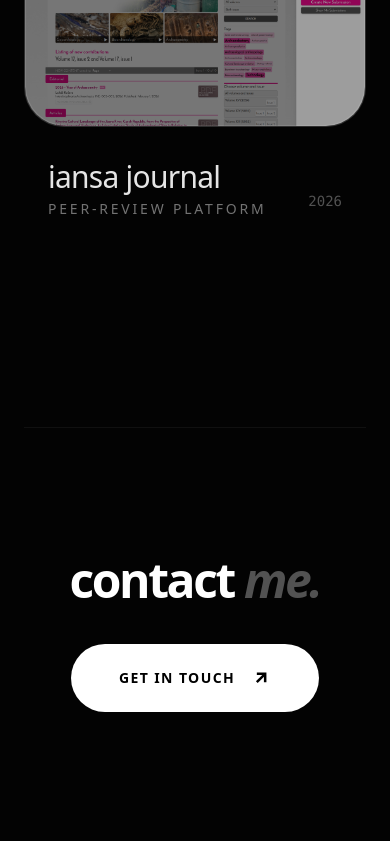
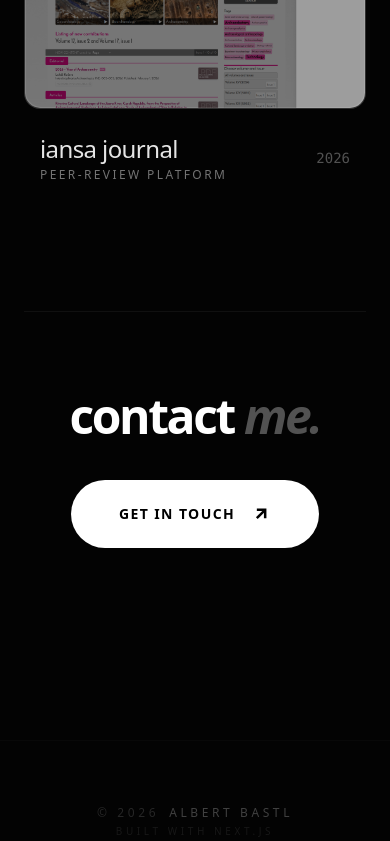
Before and after one commit to albertbastl/Portfolio, a Next.js app: page / in a window 390 px wide. Shown: the part 1156-1997 px from the top of the page. Built offline with nearby package versions, Linux system fonts and the light colour scheme.

Commit message:
UI adjustments for mobile

```diff
--- a/app/page.tsx
+++ b/app/page.tsx
@@ -96,14 +96,14 @@ export default function Portfolio() {
         initial={{ opacity: 0 }}
         animate={{ opacity: 1 }}
         transition={{ delay: 0.5, duration: 1 }}
-        className="w-full max-w-5xl mx-auto px-6 flex items-center gap-6 mb-16 relative"
+        className="w-full max-w-5xl mx-auto px-6 flex items-center gap-6 mb-16 md:mb-20 relative"
       >
         <div className="text-[9px] uppercase tracking-[0.3em] text-neutral-600 whitespace-nowrap font-medium">selected works</div>
         <div className="h-[1px] w-full bg-gradient-to-r from-white/[0.07] to-transparent"></div>
       </motion.div>
 
       {/* WORK SECTION */}
-      <section className="max-w-5xl mx-auto px-6 pb-32 relative">
+      <section className="max-w-5xl mx-auto px-6 pb-20 md:pb-32 relative">
         <div className="flex flex-col gap-24 md:gap-32">
           {PROJECTS.map((project, index) => (
             <motion.a
@@ -117,8 +117,8 @@ export default function Portfolio() {
               transition={{ duration: 0.8, delay: index * 0.1, ease: [0.16, 1, 0.3, 1] }}
               className="group cursor-pointer block"
             >
-              {/* PROJECT CARD WITH HIGH-DEFINITION BORDERS */}
-              <div className="w-full aspect-[16/9] bg-neutral-950 rounded-[2.5rem] mb-8 overflow-hidden border border-white/15 relative flex items-center justify-center transition-all duration-700 group-hover:border-white/30 group-hover:shadow-[0_0_80px_rgba(255,255,255,0.03)]">
+              {/* PROJECT CARD WITH HIGH-DEFINITION BORDERS - Responzivní rohy */}
+              <div className="w-full aspect-[16/9] bg-neutral-950 rounded-2xl md:rounded-[2.5rem] mb-6 overflow-hidden border border-white/15 relative flex items-center justify-center transition-all duration-700 group-hover:border-white/30 group-hover:shadow-[0_0_80px_rgba(255,255,255,0.03)]">
 
                 {/* PROJECT IMAGE */}
                 {project.image && (
@@ -132,39 +132,42 @@ export default function Portfolio() {
                   />
                 )}
 
-                {/* INNER GLASS RING - Toto vytvoří ten 'edge' efekt na černém UI */}
-                <div className="absolute inset-0 ring-1 ring-inset ring-white/10 rounded-[2.5rem] z-10 pointer-events-none" />
+                {/* INNER GLASS RING - Responzivní rohy */}
+                <div className="absolute inset-0 ring-1 ring-inset ring-white/10 rounded-2xl md:rounded-[2.5rem] z-10 pointer-events-none" />
 
                 {/* OVERLAY GRADIENT ON HOVER */}
                 <div className="absolute inset-0 bg-gradient-to-br from-white/[0.08] via-transparent to-transparent opacity-0 group-hover:opacity-100 transition-opacity duration-700 z-10 pointer-events-none" />
 
                 {/* HOVER CALL-TO-ACTION (ARROW) */}
-                <div className="absolute w-16 h-16 bg-white text-black rounded-full flex items-center justify-center opacity-0 scale-50 group-hover:opacity-100 group-hover:scale-100 transition-all duration-500 ease-[0.16,1,0.3,1] z-20 shadow-2xl pointer-events-none">
+                <div className="absolute w-14 h-14 md:w-16 md:h-16 bg-white text-black rounded-full flex items-center justify-center opacity-0 scale-50 group-hover:opacity-100 group-hover:scale-100 transition-all duration-500 ease-[0.16,1,0.3,1] z-20 shadow-2xl pointer-events-none">
                   <svg width="24" height="24" viewBox="0 0 24 24" fill="none" stroke="currentColor" strokeWidth="2.5" strokeLinecap="round" strokeLinejoin="round" className="group-hover:translate-x-0.5 group-hover:-translate-y-0.5 transition-transform duration-300">
                     <line x1="7" y1="17" x2="17" y2="7"></line><polyline points="7 7 17 7 17 17"></polyline>
                   </svg>
                 </div>
               </div>
 
-              {/* PROJECT INFO */}
-              <div className="flex justify-between items-end px-6">
-                <div className="space-y-1">
-                  <h3 className="text-3xl md:text-5xl font-medium tracking-tight lowercase text-neutral-200 group-hover:text-white transition-colors">
+              {/* PROJECT INFO - Vylepšený layout pro konzistentní datum */}
+              <div className="flex justify-between items-center px-4 md:px-6">
+                <div className="space-y-0.5 flex-1 pr-4">
+                  <h3 className="text-2xl md:text-5xl font-medium tracking-tight lowercase text-neutral-200 group-hover:text-white transition-colors truncate">
                     {project.title}
                   </h3>
-                  <p className="text-neutral-500 text-sm md:text-base uppercase tracking-[0.2em] font-medium">{project.role}</p>
+                  <p className="text-neutral-500 text-xs md:text-base uppercase tracking-[0.2em] font-medium truncate">{project.role}</p>
                 </div>
-                <p className="text-neutral-600 font-mono text-sm mb-2">{project.year}</p>
+                {/* Datum fixně zarovnané doprava */}
+                <p className="text-neutral-600 font-mono text-sm md:text-base w-16 text-right tabular-nums">
+                  {project.year}
+                </p>
               </div>
             </motion.a>
           ))}
         </div>
       </section>
 
-      {/* CONTACT SECTION */}
-      <section className="max-w-4xl mx-auto px-6 pb-48 pt-20 relative">
+      {/* CONTACT SECTION - Zmenšený horní padding na mobilu */}
+      <section className="max-w-4xl mx-auto px-6 pb-48 pt-12 md:pt-20 relative">
         <motion.div
-          className="flex flex-col items-center text-center border-t border-white/[0.05] pt-32"
+          className="flex flex-col items-center text-center border-t border-white/[0.05] pt-20 md:pt-32"
           initial={{ opacity: 0 }}
           whileInView={{ opacity: 1 }}
           viewport={{ once: true }}
@@ -184,9 +187,14 @@ export default function Portfolio() {
         </motion.div>
       </section>
 
-      {/* FOOTER */}
-      <footer className="py-16 text-center text-[10px] text-neutral-800 uppercase tracking-[0.5em] border-t border-white/[0.02]">
-        &copy; {new Date().getFullYear()} albert bastl &mdash; built with next.js
+      {/* FOOTER - Opravené mezery a formátování */}
+      <footer className="py-16 text-center border-t border-white/[0.02] px-6">
+        <div className="flex flex-wrap justify-center items-center gap-x-2.5 gap-y-1 text-xs md:text-sm text-neutral-800 uppercase tracking-[0.3em] font-medium">
+          <span>&copy; {new Date().getFullYear()}</span>
+          <span className="text-neutral-700">albert bastl</span>
+          <span className="text-neutral-900 hidden md:inline">&mdash;</span>
+          <span className="text-neutral-900 text-[10px] md:text-xs">built with next.js</span>
+        </div>
       </footer>
     </main>
   );
```
